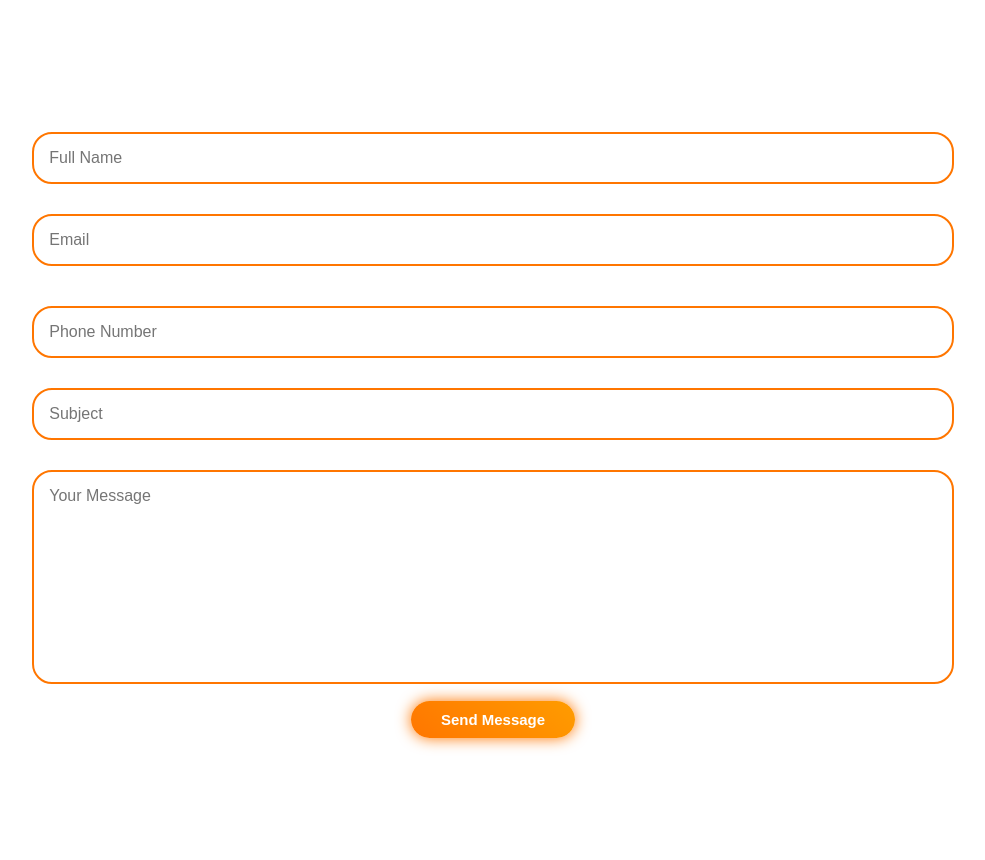
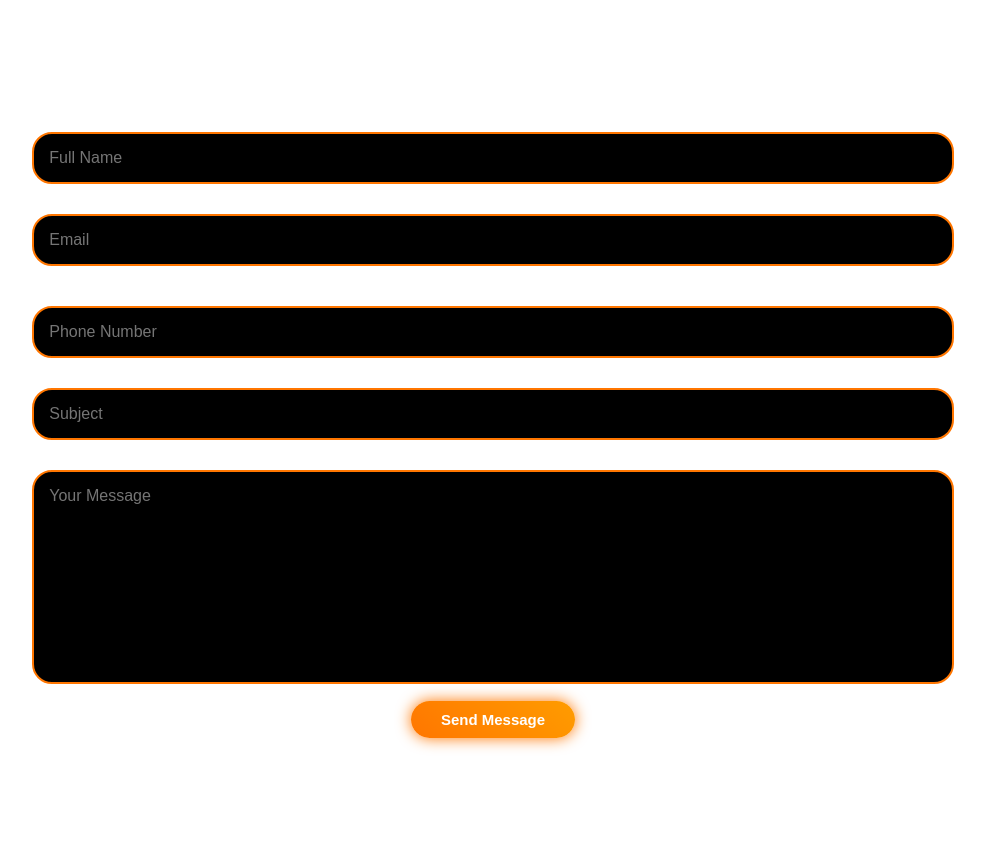
Before and after one commit to Sathishkumar151120/project_portfolio, a plain HTML site: page index.html in a window 1280 px wide. Shown: the part 2160-3020 px from the top of the page, without its empty margins (147-1132 px from the left). Drawn offline with nearby package versions, Linux system fonts and the light colour scheme.

Commit message:
Update style.css

```diff
--- a/style.css
+++ b/style.css
@@ -506,7 +506,7 @@ section {
     padding: 1.5rem;
     font-size: 1.8rem;
     color: var(--text-color);
-    background-color:var(--text-color);
+   background-color:black;
     border-radius: 2rem;
     border: 2px solid var(--main-color);
     margin: 1.5rem 0;
```
